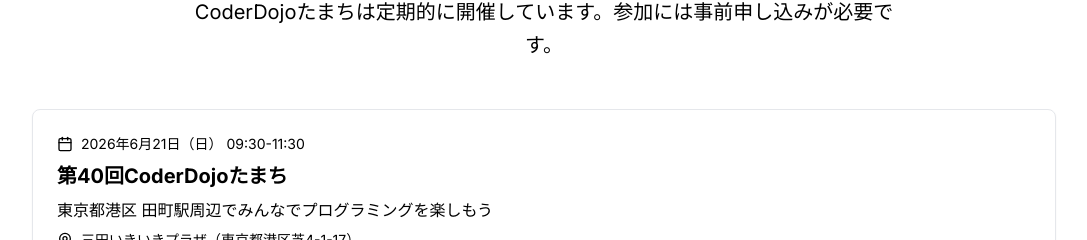
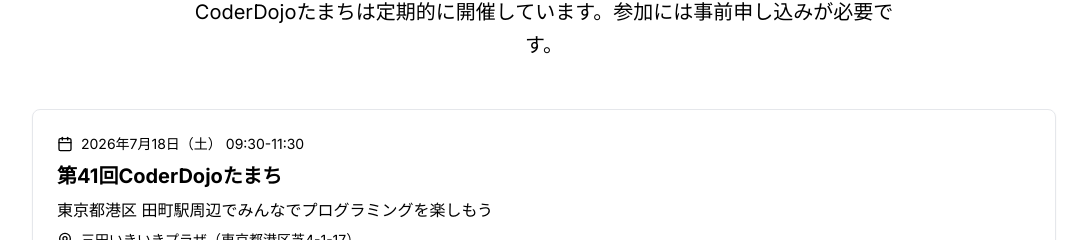
Before and after one commit to coderdojo-tamachi/coderdojo-tamachi.github.io, a Next.js app: page / in a window 1280 px wide. Shown: the part 4596-4836 px from the top of the page, without its empty margins (96-1183 px from the left). Built offline with nearby package versions, Linux system fonts and the light colour scheme.

Commit message:
[update] イベント情報を更新（第41回）
Co-Authored-By: Claude Sonnet 4.6 <noreply@anthropic.com>

```diff
--- a/data/events.js
+++ b/data/events.js
@@ -1,12 +1,12 @@
 const events = [
   {
     id: "1",
-    title: "第40回CoderDojoたまち",
-    date: "2026年6月21日（日）",
+    title: "第41回CoderDojoたまち",
+    date: "2026年7月18日（土）",
     time: "09:30-11:30",
     description: "東京都港区 田町駅周辺でみんなでプログラミングを楽しもう",
     venue: "三田いきいきプラザ（東京都港区芝4-1-17）",
-    url: "https://coderdojo-tamachi.connpass.com/event/394948/",
+    url: "https://coderdojo-tamachi.connpass.com/event/398076/",
   },
 ]
 
```
